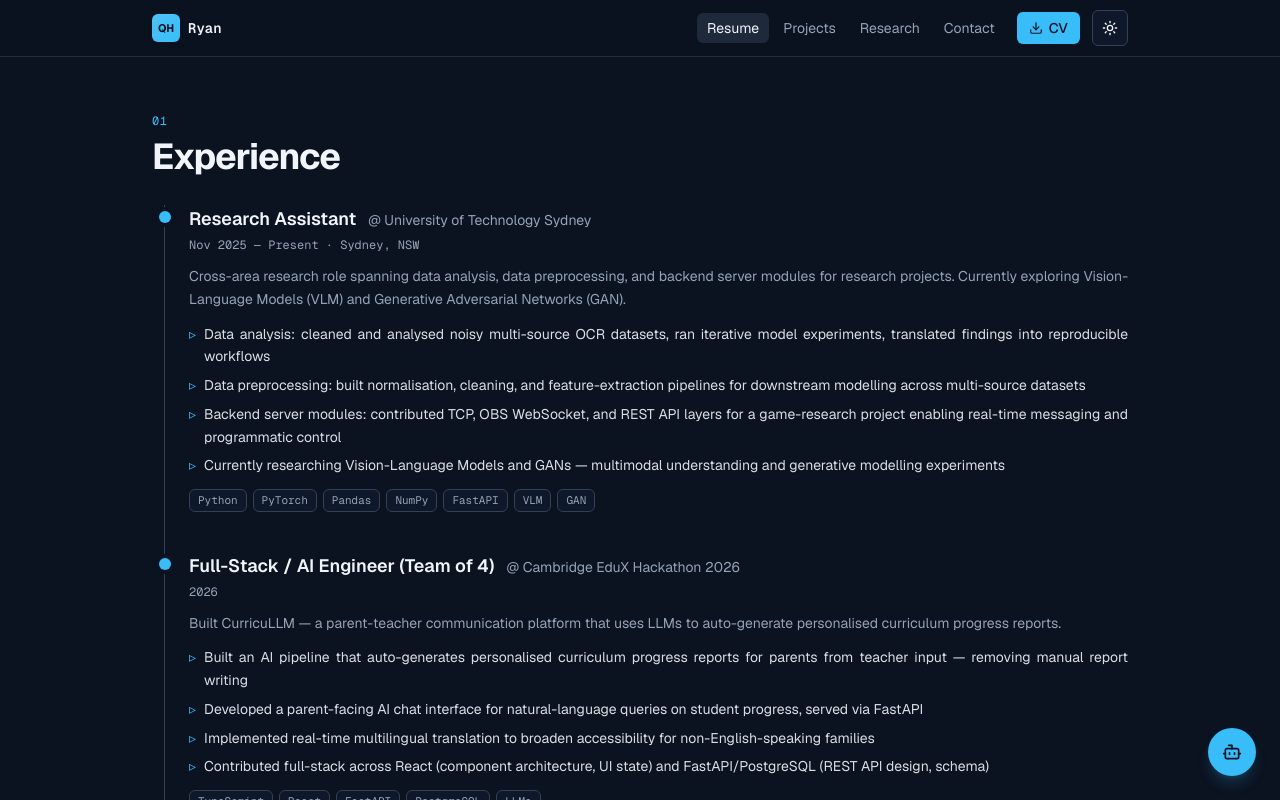
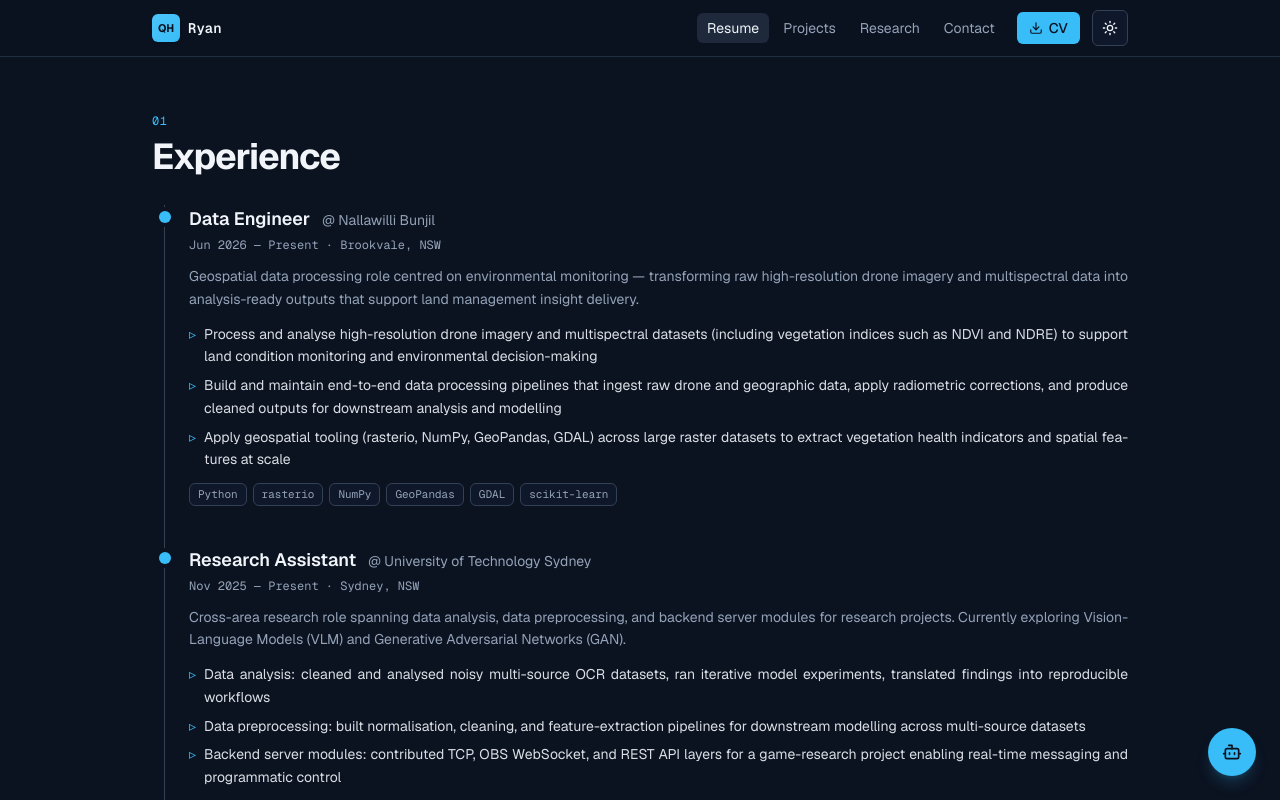
Before and after one commit to Huydinh1205/cv-website, a Next.js app: page /resume in a window 1280 px wide. Shown: the top 800 px of the page. Built offline with nearby package versions, Linux system fonts and the light colour scheme.

Commit message:
add experience data engineer

```diff
--- a/data/experience.ts
+++ b/data/experience.ts
@@ -9,6 +9,20 @@ export type Experience = {
 };
 
 export const experiences: Experience[] = [
+  {
+    company: "Nallawilli Bunjil",
+    role: "Data Engineer",
+    period: "Jun 2026 — Present",
+    location: "Brookvale, NSW",
+    description:
+      "Geospatial data processing role centred on environmental monitoring — transforming raw high-resolution drone imagery and multispectral data into analysis-ready outputs that support land management insight delivery.",
+    highlights: [
+      "Process and analyse high-resolution drone imagery and multispectral datasets (including vegetation indices such as NDVI and NDRE) to support land condition monitoring and environmental decision-making",
+      "Build and maintain end-to-end data processing pipelines that ingest raw drone and geographic data, apply radiometric corrections, and produce cleaned outputs for downstream analysis and modelling",
+      "Apply geospatial tooling (rasterio, NumPy, GeoPandas, GDAL) across large raster datasets to extract vegetation health indicators and spatial features at scale",
+    ],
+    tech: ["Python", "rasterio", "NumPy", "GeoPandas", "GDAL", "scikit-learn"],
+  },
   {
     company: "University of Technology Sydney",
     role: "Research Assistant",
--- a/data/projects.ts
+++ b/data/projects.ts
@@ -248,4 +248,19 @@ export const projects: Project[] = [
     repoVisibility: "private",
     hideFromCv: true,
   },
+  {
+    name: "Vegetation Stress Early Warning",
+    categories: ["data", "ai"],
+    description:
+      "End-to-end geospatial pipeline processing a Sentinel-2 satellite scene over irrigated farmland (Griffith, NSW) to detect vegetation stress before it is visible to the eye. Computes NDVI and NDRE from multispectral bands, classifies vegetation health with a Random Forest, and ships the full pipeline as a reproducible notebook and a live Gradio web app on Hugging Face Spaces.",
+    tech: ["Python", "rasterio", "NumPy", "scikit-learn", "GDAL", "Gradio", "Matplotlib"],
+    metrics: [
+      "Random Forest test accuracy 0.996 on 72,000 held-out pixels (4-class: healthy / mild stress / severe stress / bare soil)",
+      "NDVI-healthy pixels with early NDRE stress signal: 15,522 pixels — 25% of NDVI-healthy area",
+      "NDVI / NDRE correlation r = 0.97 across the full scene; Red Edge band carries 21% of RF feature importance independently",
+    ],
+    links: {
+      demo: "https://huggingface.co/spaces/Huydinh1205/vegetation-stress-early-warning",
+    },
+  },
 ];
```
Also changed, not shown: 1 other file (tests, documents, lock files or other folders).
